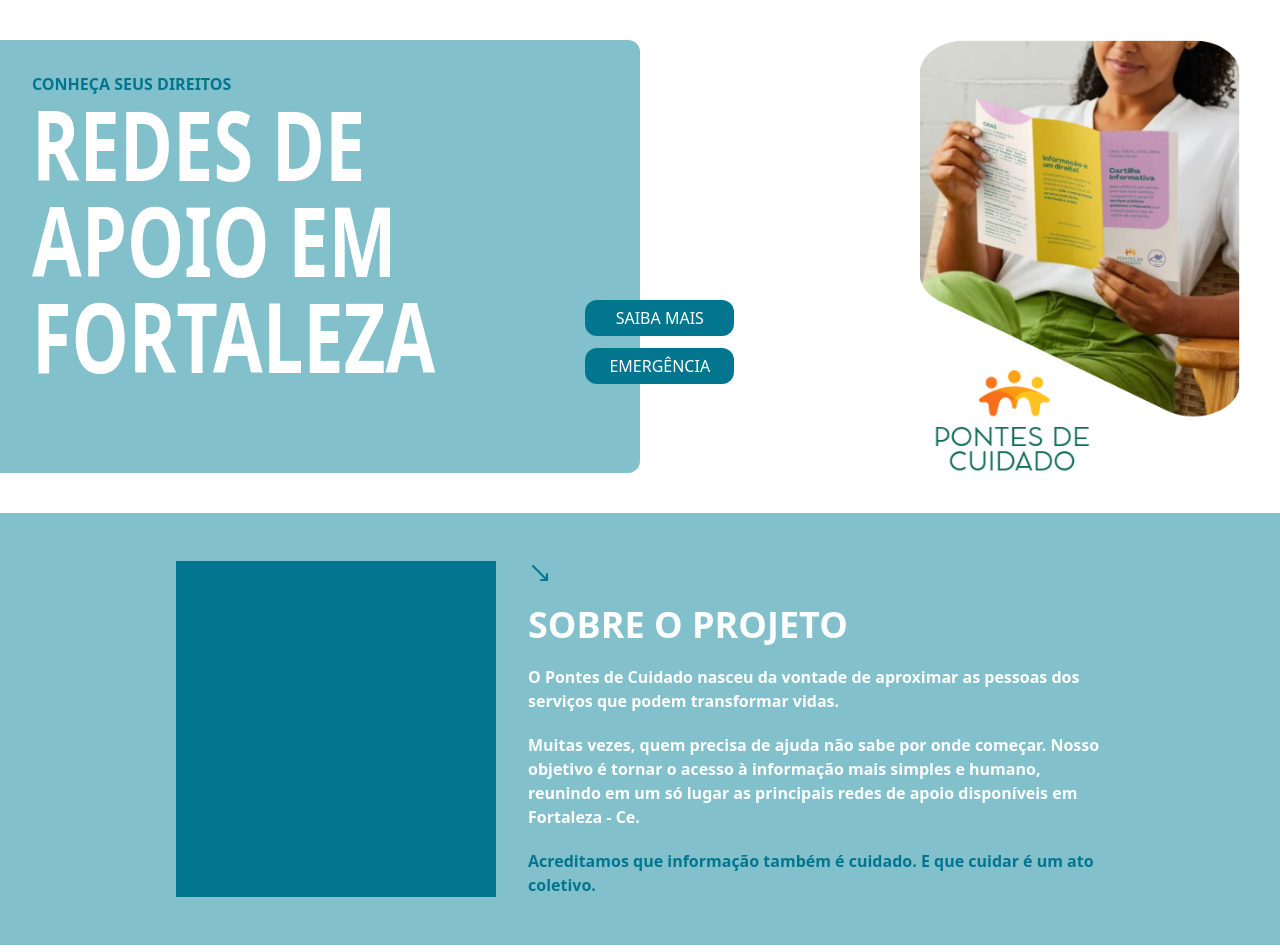
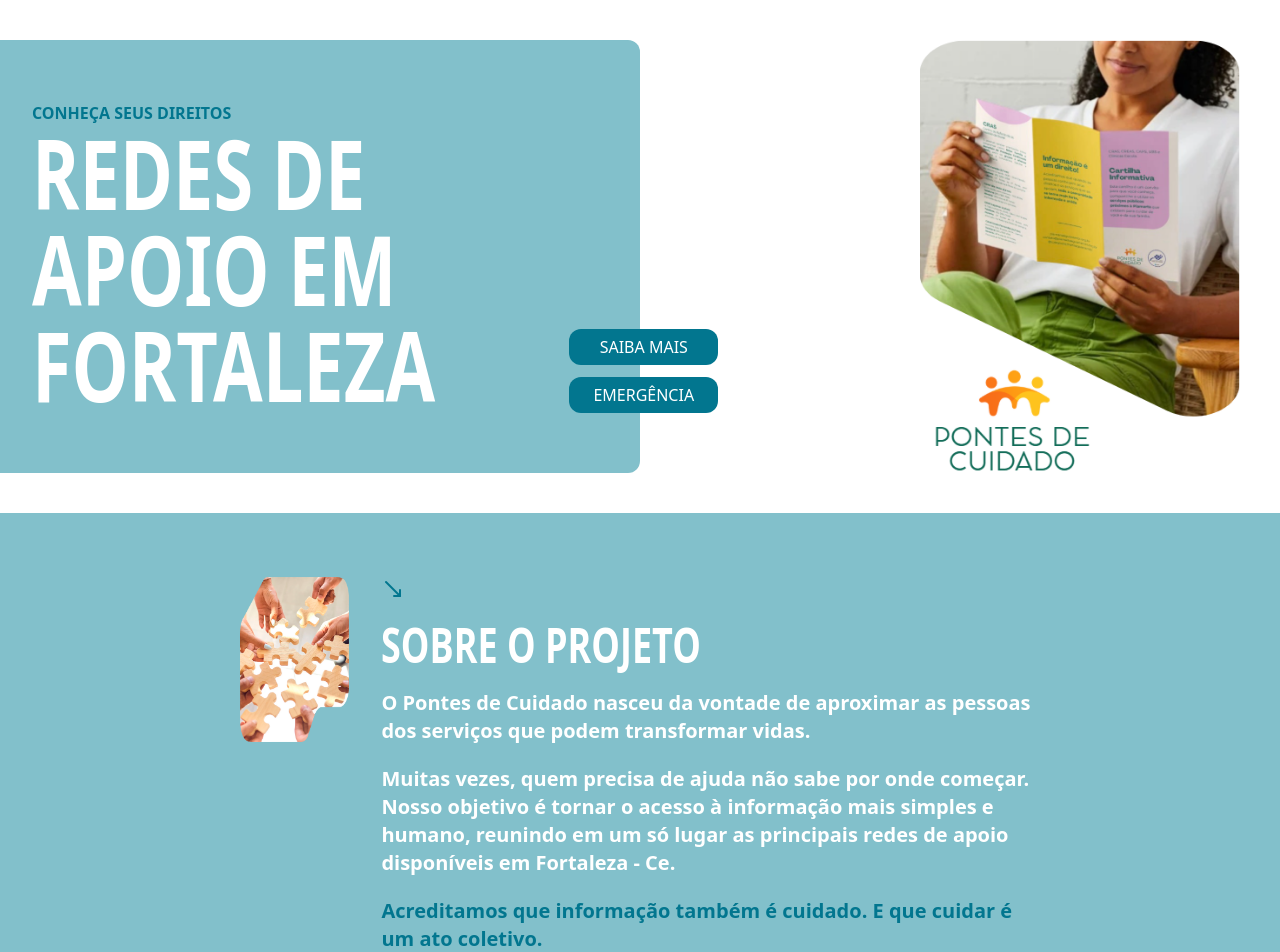
Before and after one commit to Riann472/pontes-de-cuidado, a Next.js app: page / in a window 1280 px wide. Shown: the top 952 px of the page. Built offline with nearby package versions, Linux system fonts and the light colour scheme.

Commit message:
feat: emergency section

```diff
--- a/app/page.tsx
+++ b/app/page.tsx
@@ -1,4 +1,6 @@
 import Image1 from './images/image.png'
+import Image2 from './images/imagem1.png'
+import Image3 from './images/imagem2.png'
 import { Noto_Sans } from "next/font/google";
 import Button from "./components/Button";
 import Card from "./components/Card";
@@ -14,9 +16,9 @@ export default function Home() {
   return (
     <main>
       <section className="flex my-10 justify-between gap-12">
-        <div className={`${notoSans} w-[50vw] bg-primary p-8 rounded-tr-xl rounded-br-xl`}>
-          <p className="text-secondary font-bold">CONHEÇA SEUS DIREITOS</p>
-          <div className="flex gap-4 items-end">
+        <div className={`w-[50vw] bg-primary p-8 rounded-tr-xl rounded-br-xl flex flex-col justify-center`}>
+          <p className={`text-secondary font-bold text-base`}>CONHEÇA SEUS DIREITOS</p>
+          <div className="flex items-end">
             <h1 className="text-8xl text-white font-extrabold scale-x-75 origin-left">REDES DE APOIO EM FORTALEZA</h1>
             <div className="flex flex-col gap-3">
               <Button className="bg-secondary text-white">SAIBA MAIS</Button>
@@ -35,16 +37,21 @@ export default function Home() {
 
         </div>
       </section>
-      <section className="bg-primary p-12 px-44 flex gap-8 mb-10">
+      <section className="bg-primary p-16 px-60 flex gap-8 mb-10">
         <div>
-          <div className="bg-secondary w-[25vw] h-full"></div>
+          <Image
+            src={Image2}
+            alt="Imagem 2"
+            className='rounded-xl'
+            height={550}
+          />
         </div>
-        <div className="flex flex-col gap-5 text-white">
+        <div className="flex flex-col gap-5 text-white itens-center justify-center">
           <MoveDownRight className="text-secondary" />
-          <h2 className="font-bold text-4xl">SOBRE O PROJETO</h2>
-          <p className="font-semibold">O Pontes de Cuidado nasceu da vontade de aproximar as pessoas dos serviços que podem transformar vidas.</p>
-          <p className="font-semibold">Muitas vezes, quem precisa de ajuda não sabe por onde começar. Nosso objetivo é tornar o acesso à informação mais simples e humano, reunindo em um só lugar as principais redes de apoio disponíveis em Fortaleza - Ce.</p>
-          <p className="text-secondary font-semibold">Acreditamos que informação também é cuidado. E que cuidar é um ato coletivo.</p>
+          <h2 className="font-semibold text-5xl scale-x-75 origin-left">SOBRE O PROJETO</h2>
+          <p className="font-semibold text-xl">O Pontes de Cuidado nasceu da vontade de aproximar as pessoas dos serviços que podem transformar vidas.</p>
+          <p className="font-semibold text-xl">Muitas vezes, quem precisa de ajuda não sabe por onde começar. Nosso objetivo é tornar o acesso à informação mais simples e humano, reunindo em um só lugar as principais redes de apoio disponíveis em Fortaleza - Ce.</p>
+          <p className="text-secondary font-semibold text-xl">Acreditamos que informação também é cuidado. E que cuidar é um ato coletivo.</p>
         </div>
 
       </section>
@@ -93,6 +100,35 @@ export default function Home() {
           />
         </div>
       </section>
+
+      <section className='bg-primary flex justify-between py-12 px-24 items-center'>
+        <div className='ml-12 w-[30vw]'>
+          <div className='w-[70%] h-full'>
+            <Image
+              src={Image3}
+              alt="Imagem 3"
+              className='rounded-xl'
+              height={500}
+            />
+          </div>
+        </div>
+        <div className='w-[55vw] bg-tertiary rounded-2xl p-12 flex flex-col'>
+          <h2 className='font-extrabold scale-x-75 origin-left text-4xl mb-4'>EMERGÊNCIAS</h2>
+          <p className='mb-6 text-lg'>Situações de crise acontecem de forma inesperada e nesses momentos é essencial saber a quem recorrer rapidamente. Aqui reunimos canais de emergência e
+            atendimento imediato para casos de violência, risco à vida, crises emocionais e outros tipos de urgência.</p>
+          <p className='mb-6 text-lg'>Guarde esses números e compartilhe com pessoas próximas. Eles podem <strong>salvar vidas!</strong></p>
+          <h3 className='text-lg font-bold mb-2'>NÚMEROS IMPORTANTES</h3>
+          <ul className='ml-5 list-disc'>
+            <li className='font-normal'>CVV (apoio emocional): <strong>188</strong></li>
+            <li className='font-normal'>Central de Atendimento à Mulher: <strong>180</strong></li>
+            <li className='font-normal'>Disque Direitos Humanos / Criança, Idoso e LGBTQIA+: <strong>100</strong></li>
+            <li className='font-normal'>Polícia Militar: <strong>190</strong></li>
+            <li className='font-normal'>SAMU (urgências médicas): <strong>192</strong></li>
+            <li className='font-normal'>Corpo de Bombeiros: <strong>193</strong></li>
+            <li className='font-normal'>Casa da Mulher Brasileira – Fortaleza: <strong>(85) 3108-2999</strong></li>
+          </ul>
+        </div>
+      </section>
     </main>
   );
 }
```
Also changed, not shown: app/images/imagem1.png (added), app/images/imagem2.png (added).
